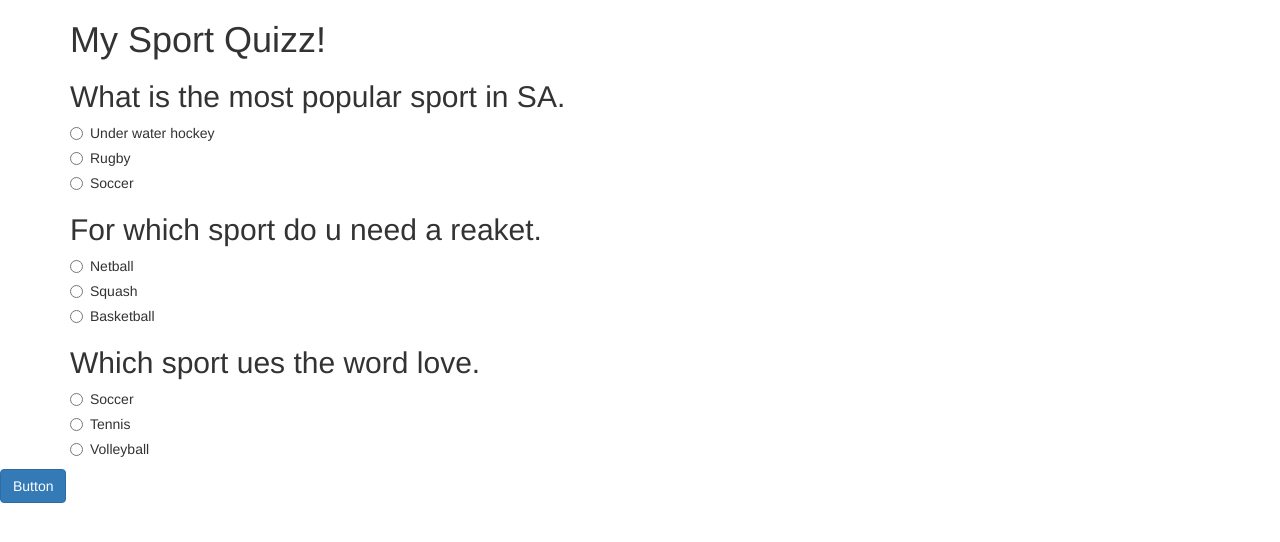
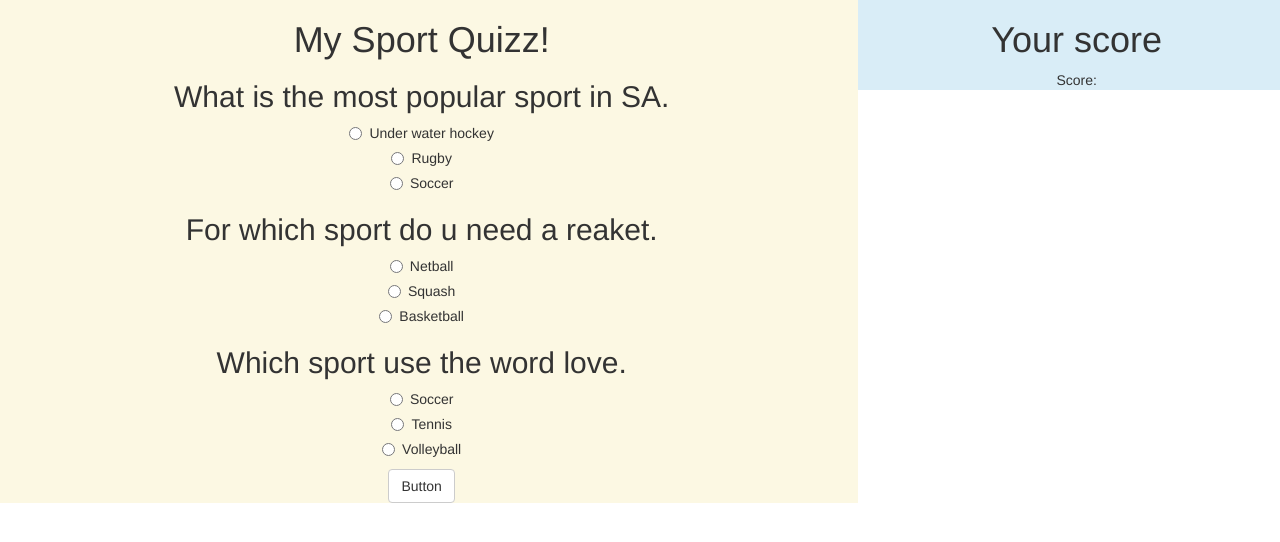
Before and after one commit to Ntombi20/QuizWorkShop, a plain HTML site: page sport_quizz.html in a window 1280 px wide. Drawn offline with Linux system fonts and the light colour scheme.

Commit message:
sport quiz

```diff
--- a/sport_quizz.html
+++ b/sport_quizz.html
@@ -5,87 +5,95 @@
 	<title>Sport</title>
 	<link rel="stylesheet" href="bootstrap.min.css">
   <script src="jquery.min.js"></script>
+  <script src="bootstrap.min.js"></script>
+
 </head>
 <body>
 
-  <script type="text/javascript">
 
-$(function(){
-  $("#Quizzzz").submit(function(evt){
+<div class="row">
+  <div class="col-md-8 bg-warning text-center">
 
-    evt.preventDefault();
+<form id="Quizzzz">
 
-    var answers =$(this).serializeArray();
+<div class="container-fluid">
 
-    var answerString =JSON.stringify(answers);
-
-      alert(answerString);
-
-      //how to check the answer?
-
-      //create a space on the right to display the score...
-    });
-  });
-
-</script>
-<form id="Quizzzz">
-  <div class="container">
 <h1>My Sport Quizz!</h1>
 
 <h2>What is the most popular sport in SA.</h2>
 <div class="radio">
-  <label>
-    <input type="radio" name="question1" value="Under water hockey">
-    Under water hockey
-  </label>
-</div>
+  <label><input type="radio" name="question1" value="Under water hockey">Under water hockey
+  </label></div>
 <div class="radio">
-  <label>
-    <input type="radio" name="question1" value="Rugby">
-   Rugby
-  </label>
-</div>
+  <label><input type="radio" name="question1" value="Rugby">Rugby</label></div>
 <div class="radio">
-  <label>
-    <input type="radio" name="question1" value="Soccer">
-    Soccer
-  </label>
-</div>
+  <label><input type="radio" name="question1" value="Soccer">Soccer</label></div>
 
 <h2>For which sport do u need a reaket.</h2>
 <div class="radio">
-  <label>
-    <input type="radio" name="question2" value="Netball">Netball</label>
-</div>
+  <label><input type="radio" name="question2" value="Netball">Netball</label></div>
 <div class="radio">
-  <label>
-  <input type="radio" name="question2" value="Squash">Squash</label>
-</div>
+  <label><input type="radio" name="question2" value="Squash">Squash</label></div>
 <div class="radio">
-  <label>
-    <input type="radio" name="question2" value="Basketball">Basketball</label>
+  <label><input type="radio" name="question2" value="Basketball">Basketball</label></div>
+
+<h2>Which sport use the word love.</h2>
+<div class="radio">
+  <label><input type="radio" name="question3" value="Soccer">Soccer</label></div>
+<div class="radio">
+  <label><input type="radio" name="question3" value="Tennis">Tennis</label></div>
+<div class="radio">
+  <label><input type="radio" name="question3" value="Volleyball">Volleyball</label></div>
+
+<button id="Button" class="btn btn-default" type="submit">Button</button>
 </div>
 
-<h2>Which sport ues the word love.</h2>
-<div class="radio">
-  <label><input type="radio" name="question3" value="Soccer">Soccer</label></div>
+</form>
+</div>
 
-<div class="radio">
-  <label><input type="radio" name="question3" value="Tennis">Tennis</label></div>
+ <div class="col-md-4 bg-info text-center">
+<h1>Your score</h1>
 
-<div class="radio">
-  <label><input type="radio" name="question3" value="Volleyball">Volleyball</label>
+<div id="answers">
+<span>Score: </span>
 
 </div>
+<script type="text/javascript">
 
+var correctAnswers = {question1 : 'Rugby', question2 : 'Squash', question3 : 'Tennis'};
+
+$(function() {
+  $("#Quizzzz").submit(function(evt){
+    evt.preventDefault();
+
+    var answers =$(this).serializeArray();
+    var answerString =JSON.stringify(answers);
+
+    $("#answers").html(answerString);
+
+
+$.each(answers, function(question, answer) {
+        if($('input:radio[name="' + question + '"]:checked').val() == answer)s
+            alert(question + ': True');
+         else
+             alert(question + ': False!');
+         alert("you got : " + score);
+
+
+// var score = 0;
+
+// for(var i=0; i < data.users[0].answers.length; i++) {
+//   alert(data.users[0].answers[i].kscore);
+// }
+
+
+    });
+
+   });
+});
+
+
+</script>
 </div>
-</div>
-
-<button id="Button" class="btn btn-primary" type="submit">Button</button>
-</div>
-
-  </form>
-
-	<script src="bootstrap.min.js"></script>
 </body>
 </html>
```
